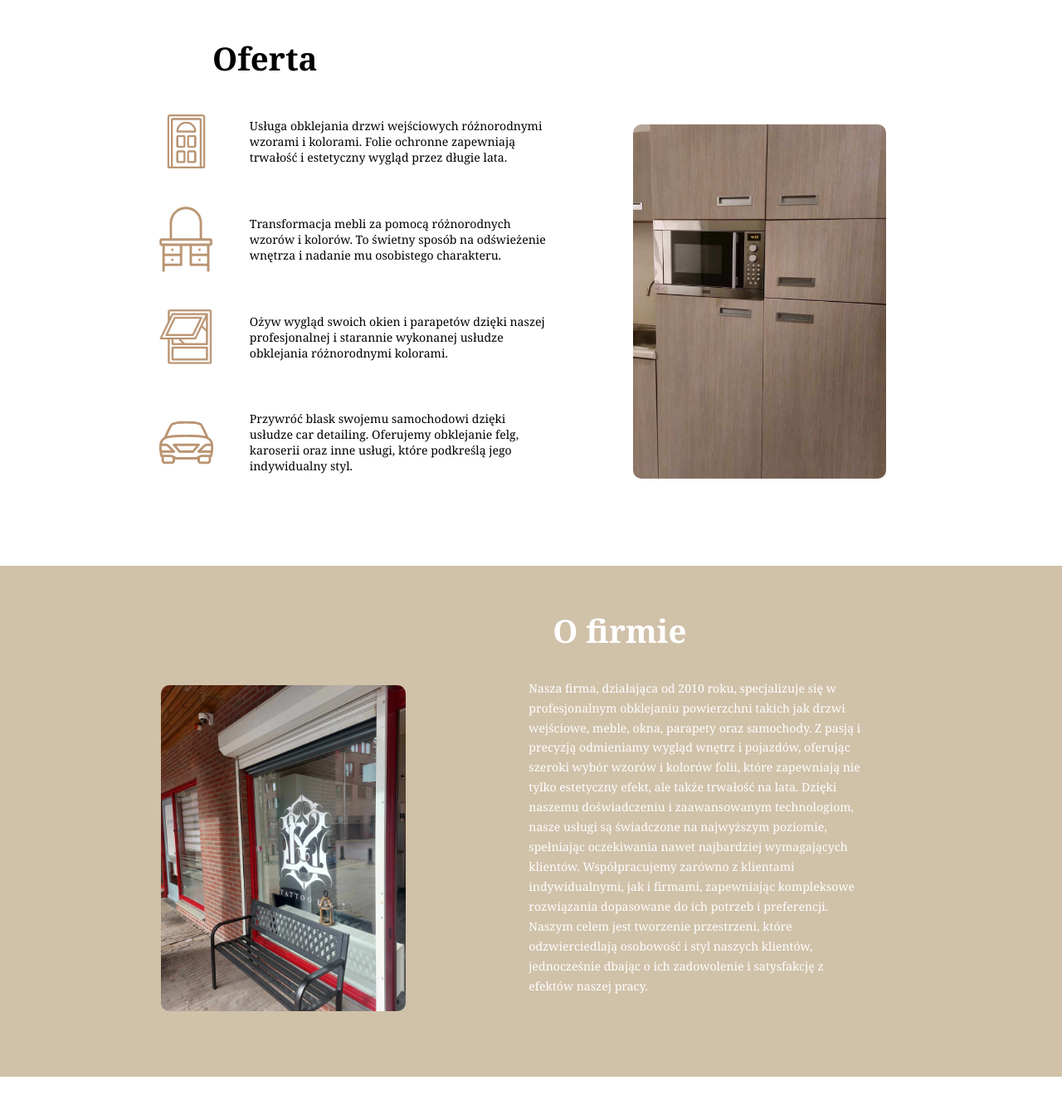
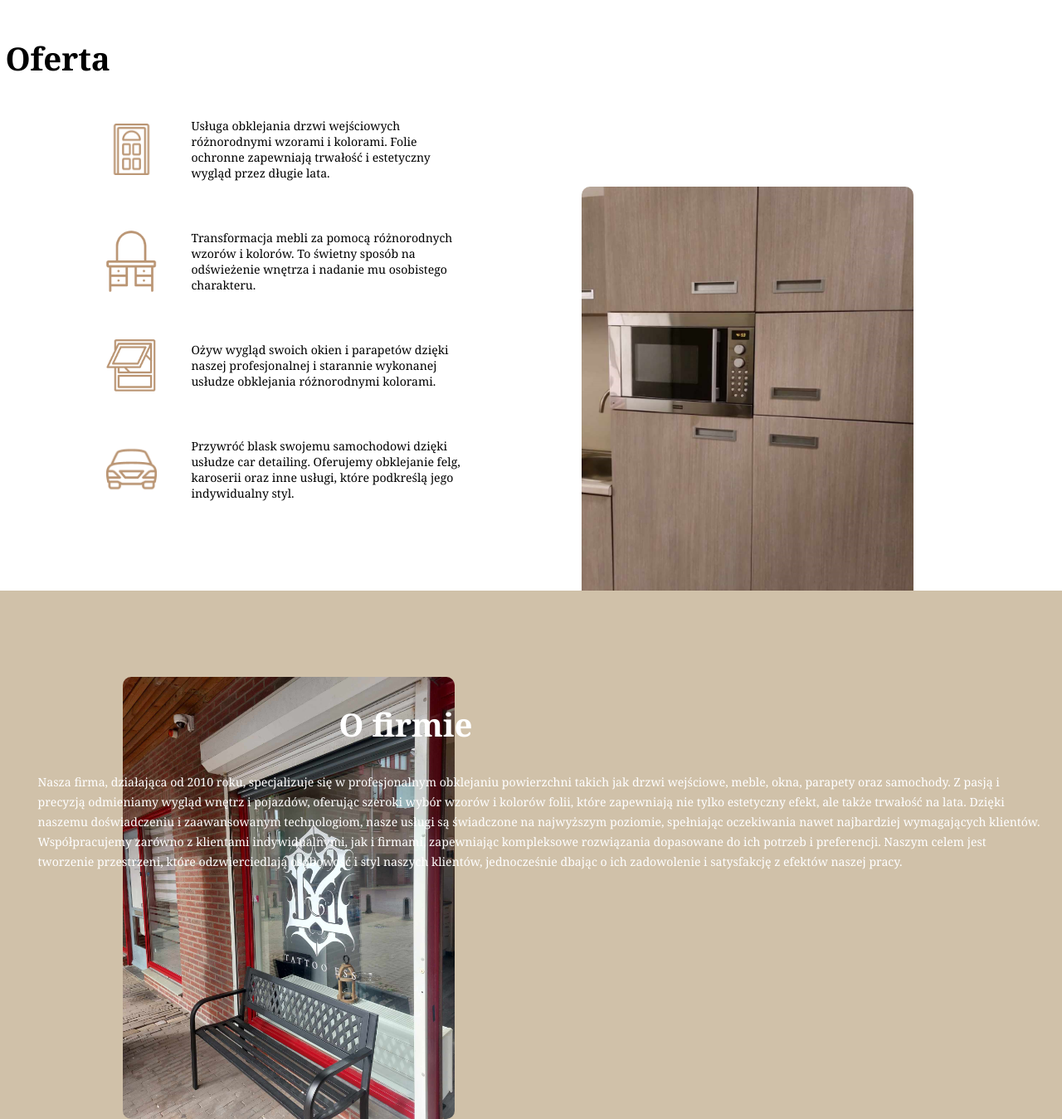
Before and after one commit to Kusieqs/WrappingPage, a plain HTML site: page index.html in a window 1280 px wide. Shown: the part 660-2009 px from the top of the page at 83% size. Drawn offline with Linux system fonts and the light colour scheme.

Commit message:
Update style.css

```diff
--- a/style.css
+++ b/style.css
@@ -59,7 +59,8 @@ html{
 
 .icons-container {
     position: relative;
-    margin-left: 15%;
+    margin-left: 10%;
+    margin-right: 10%;
     display: flex;
     flex-direction: column;
 }
@@ -82,32 +83,36 @@ html{
     word-wrap: break-word;
 }
 
+
+
+
+
 .big-image {
     position: absolute;
-    top: 4.5%;
-    right: 1%;
-    width: 40vw;
-    max-width: 35%;
-    margin-right: 15%;
+    width: 47vw;
     z-index: -1;
+    margin-top: 9.5%;
+    right: 0;
 }
 
 .big-image img {
-    width: 80%;
+    width: 66.5%;
     height: auto;
     border-radius: 10px;
-    margin-left: 10%;
+    margin-left: 25%;
 }
+
+
 
 .offer-description {
     font-family: "Noto Serif", serif;
-    scroll-margin-top: 5vw;
+    scroll-margin-top: 2vw;
     position: relative;
     color: #000;
     font-size: 2vw;
     margin-top: 5%;
-    margin-bottom: 2%;
-    margin-left: 20%;
+    margin-bottom: 1%;
+    margin-left: 0.5%;
 }
 
 
@@ -121,32 +126,30 @@ html{
     background-color: #D0C1A9;
     min-height: 100%;
     padding: 20px;
-    height: 45vw;
+    height: 55vw;
     display: flex;
 }
-
-
-
 .left-content {
+    position: absolute;
+    width: 47vw;
     flex: 1;
-    margin-left: 14%;
-    margin-top: 10%;
+    margin-left: 10%;
+    margin-top: 6.5%;
 }
 
 .left-content img {
-    width: auto;
-    height: 87%;
+    width: 66.5%;
+    height: auto;
     border-radius: 10px;
 }
 
 
-
-
+/* TUTAJ ZMIANA */
 .right-content {
+    position: absolute;
     flex: 2;
     padding: 0 2%;
-    margin-left: 10%;
-    margin-right: 15%;
+    margin-top: 6.5%;
 }
 
 .right-content p {
@@ -161,7 +164,7 @@ html{
     font-family: "Noto Serif", serif;
     font-size: 3vw;
     color: #fff;
-    margin-left: 7%;
+    margin-left: 30%;
 }
 
 
```
